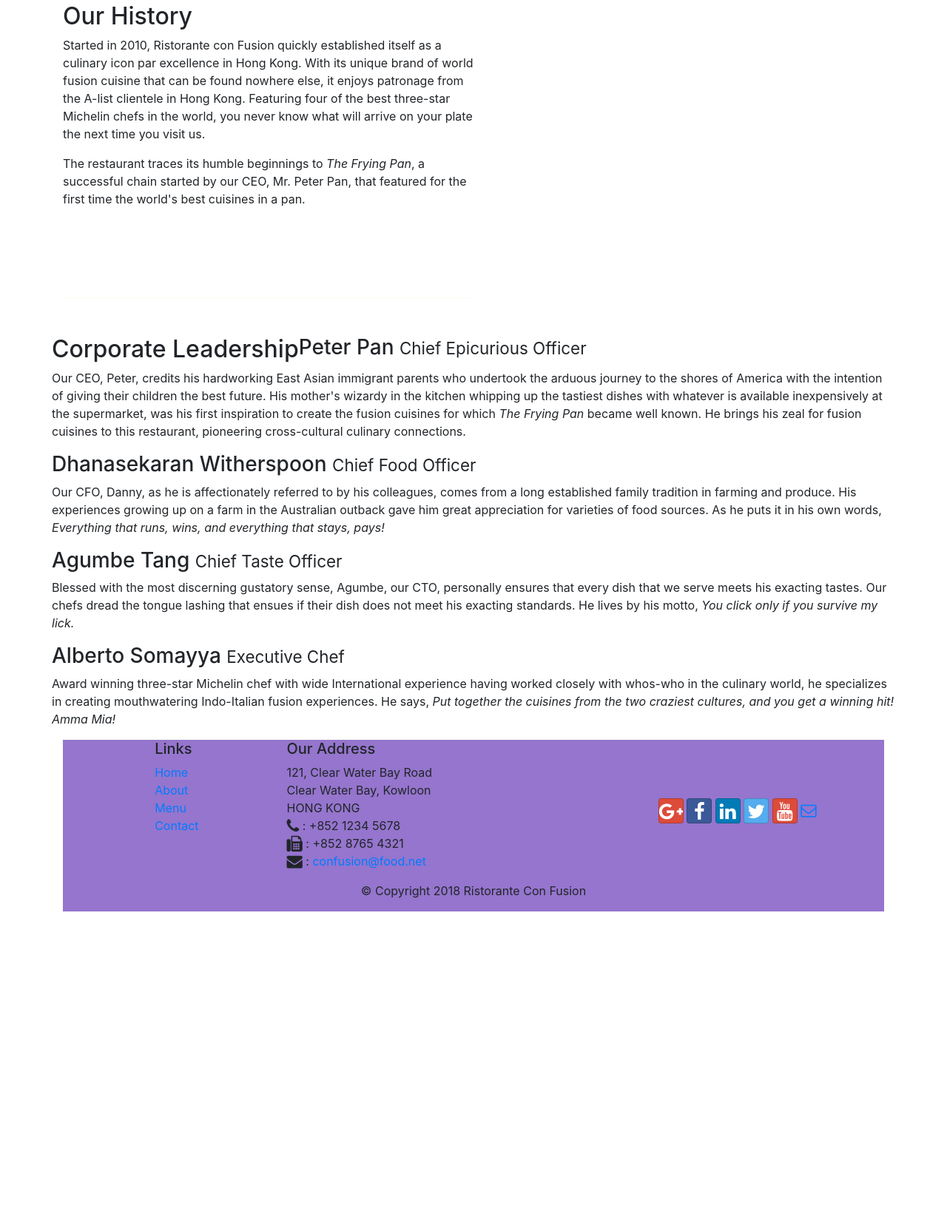
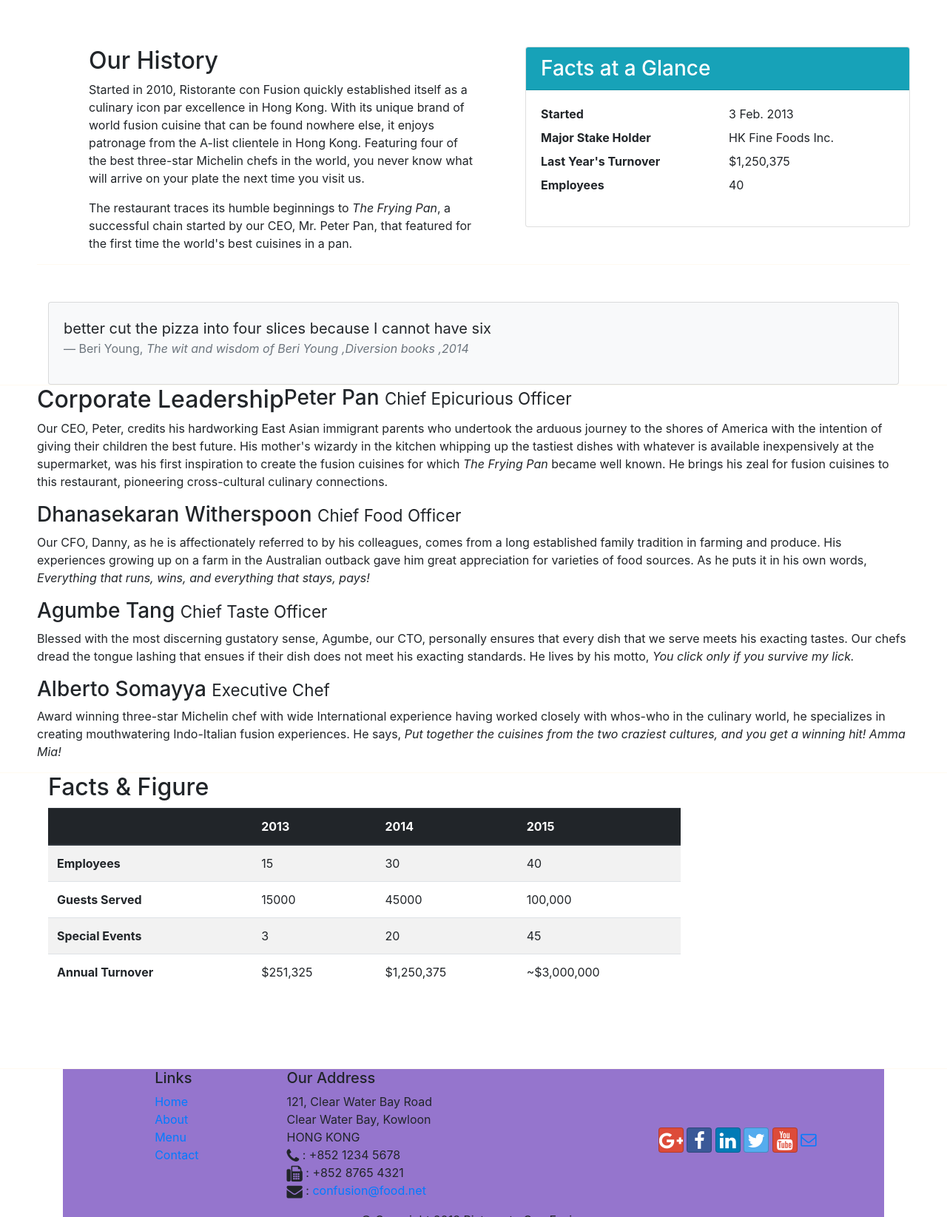
Before and after one commit to varshit32yadav/ConFusion-Bootstrap, a website: page aboutus.html in a window 1280 px wide. Shown: the part 465-2110 px from the top of the page at 74% size. Before the commit the page ends 1697 px from the top, so only its background shows below. Drawn offline with nearby package versions, Linux system fonts and the light colour scheme.

Commit message:
tables and cards

```diff
--- a/aboutus.html
+++ b/aboutus.html
@@ -54,19 +54,54 @@
             </div>
         </div>
 
-        <div class="container"  >
-            <div >
-                <div class="col-12 col-sm-6 abc">
+
+            <div class="row row-content">
+                <div class="col-12 col-sm-6 abc  ">
                 <h2>Our History</h2>
                 <p>Started in 2010, Ristorante con Fusion quickly established itself as a culinary icon par excellence in Hong Kong. With its unique brand of world fusion cuisine that can be found nowhere else, it enjoys patronage from the A-list clientele in Hong Kong.  Featuring four of the best three-star Michelin chefs in the world, you never know what will arrive on your plate the next time you visit us.</p>
                 <p>The restaurant traces its humble beginnings to <em>The Frying Pan</em>, a successful chain started by our CEO, Mr. Peter Pan, that featured for the first time the world's best cuisines in a pan.</p>
-            </div>
-        </div>
+
+                </div>
+                 <!-- card creation-->
+                <div class="col-sm abc">
+                    <div class="card">
+                     <h3 class="card-header bg-info text-white">Facts at a Glance</h3>
+                    <div class="card-body">
+                        <dl class="row">
+                            <dt class="col-6">Started</dt>
+                            <dd class="col-6">3 Feb. 2013</dd>
+                            <dt class="col-6">Major Stake Holder</dt>
+                            <dd class="col-6">HK Fine Foods Inc.</dd>
+                            <dt class="col-6">Last Year's Turnover</dt>
+                            <dd class="col-6">$1,250,375</dd>
+                            <dt class="col-6">Employees</dt>
+                            <dd class="col-6">40</dd>
+                        </dl>
+                    </div>
+                    </div>
+                 </div>
+
+
+            <div class="  col-12">
+              <div class="card bg-light card-body">
+                   <blockquote class="blockquote">
+                <p class="mb-0 ">better cut the pizza into four slices because I cannot have six</p>
+                 <footer class="blockquote-footer">Beri Young,
+                     <cite class="Source Title">
+                       The wit and wisdom of Beri Young ,Diversion books ,2014
+                     </cite>
+                 </footer>
+            </blockquote>
         </div>
 
+            </div>
+            </div>
 
-        <div class="container" >
-             <div class="row " >
+
+
+
+
+             <div class="row row-content" >
                 <h2>Corporate Leadership</h2>
                 <h3>Peter Pan <small>Chief Epicurious Officer</small></h3>
                 <p class="d-none d-sm-block">Our CEO, Peter, credits his hardworking East Asian immigrant parents who undertook the arduous journey to the shores of America with the intention of giving their children the best future. His mother's wizardy in the kitchen whipping up the tastiest dishes with whatever is available inexpensively at the supermarket, was his first inspiration to create the fusion cuisines for which <em>The Frying Pan</em> became well known. He brings his zeal for fusion cuisines to this restaurant, pioneering cross-cultural culinary connections.</p>
@@ -77,6 +112,57 @@
                 <h3>Alberto Somayya <small>Executive Chef</small></h3>
                 <p class="d-none d-sm-block">Award winning three-star Michelin chef with wide International experience having worked closely with whos-who in the culinary world, he specializes in creating mouthwatering Indo-Italian fusion experiences. He says, <em>Put together the cuisines from the two craziest cultures, and you get a winning hit! Amma Mia!</em></p>
             </div>
+       </div>
+       <div class="row row-content">
+
+       <div class="col-12 col-sm-9 ">
+        <h2>Facts &amp; Figure</h2>
+        <div class="table-responsive ">
+            <table class="table table-striped">
+                <thead class="thead-dark">
+                    <tr>
+                        <th>&nbsp;</th>
+                        <th>2013</th>
+                        <th>2014</th>
+                        <th>2015</th>
+                    </tr>
+                </thead>
+                <tbody>
+                    <tr>
+                        <th>Employees</th>
+                        <td>15</td>
+                        <td>30</td>
+                        <td>40</td>
+                    </tr>
+                    <tr>
+                        <th>Guests Served</th>
+                        <td>15000</td>
+                        <td>45000</td>
+                        <td>100,000</td>
+                    </tr>
+                    <tr>
+                        <th>Special Events</th>
+                        <td>3</td>
+                        <td>20</td>
+                        <td>45</td>
+                    </tr>
+                    <tr>
+                        <th>Annual Turnover</th>
+                        <td>$251,325</td>
+                        <td>$1,250,375</td>
+                        <td>~$3,000,000</td>
+                    </tr>
+                </tbody>
+            </table>
+        </div>
+       </div>
+
+       <div class="col col-sm-3">
+
+       </div>
+
+
+
        </div>
 
     </div>
--- a/css/styles.css
+++ b/css/styles.css
@@ -37,8 +37,8 @@ color: black;
 .abc
 {
 
-    min-height: 400px;
-    padding: 0px 0px 20px;
+
+    padding: 60px 0px 0px 70px;
     border-bottom: 0.5px ridge floralwhite;
     margin-bottom: 50px;
 
```
Also changed, not shown: contactus.html (+2 -2 lines).
